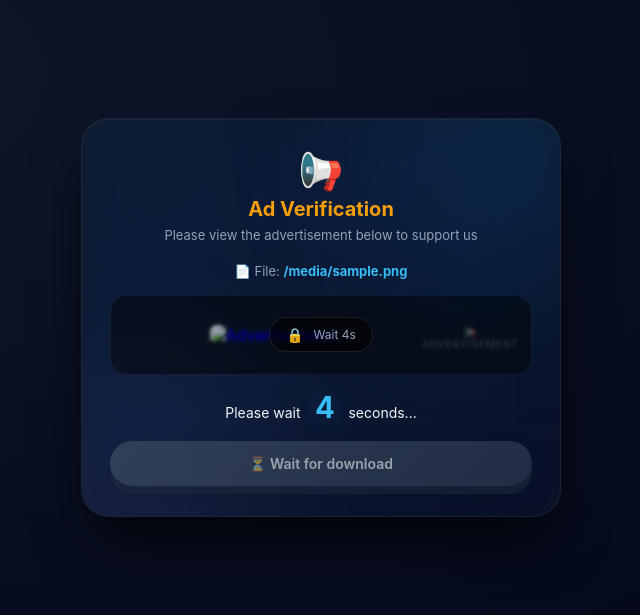
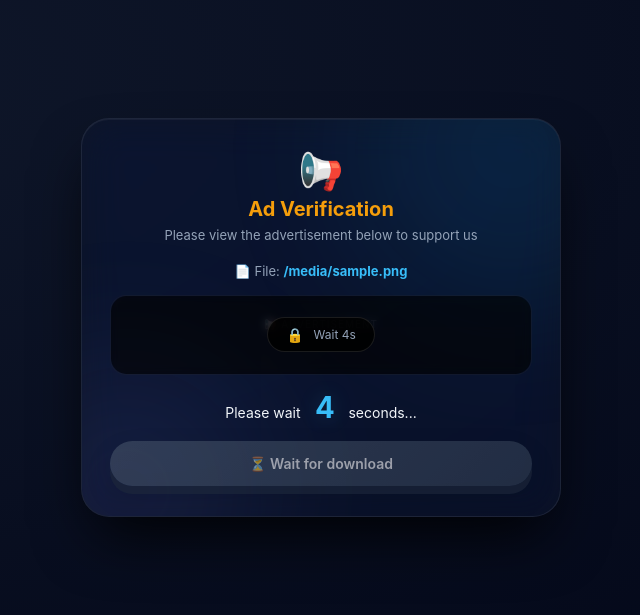
Before and after one commit to abbas-tools/ai-backend, a Flask app: template templates/ad_download.html in a window 1280 px wide. Shown: the part 83-698 px from the top of the page, without its empty margins (319-959 px from the left). Run offline with Flask 3, Linux system fonts and the light colour scheme; the template is opened without the code that fills it: most values are stand-ins (such as "Sample title", 1, 10 or a date in 2020); some libraries are stand-ins or nearby versions.

Commit message:
Refactor ad download HTML and styles
Removed unnecessary glass-card overlay and updated ad-lock styles. Improved countdown display and ad unlocking mechanism.

```diff
--- a/templates/ad_download.html
+++ b/templates/ad_download.html
@@ -30,17 +30,6 @@
             position: relative;
             overflow: hidden;
         }
-        .glass-card::before {
-            content: '';
-            position: absolute;
-            top: -50%;
-            left: -50%;
-            width: 200%;
-            height: 200%;
-            background: radial-gradient(circle at 30% 40%, rgba(56,189,248,0.05) 0%, transparent 60%);
-            pointer-events: none;
-            z-index: 0;
-        }
         .glass-card>* { position: relative; z-index: 1; }
         .glow-orb {
             position: absolute;
@@ -68,14 +57,11 @@
             background: rgba(0,0,0,0.2);
             border: 1px solid rgba(255,255,255,0.04);
             border-radius: 16px;
-            padding: 12px;
+            padding: 16px;
             margin: 16px 0;
-            min-height: 80px;
-            display: flex;
-            align-items: center;
-            justify-content: center;
             position: relative;
             overflow: hidden;
+            min-height: 80px;
         }
         .ad-box iframe {
             width: 100%;
@@ -83,6 +69,8 @@
             height: 60px;
             border: none;
             border-radius: 8px;
+            display: block;
+            margin: 0 auto;
         }
         .ad-label {
             font-size: 10px;
@@ -92,6 +80,44 @@
             opacity: 0.4;
             margin-top: 6px;
             display: block;
+        }
+
+        /* LOCK OVERLAY - SIRF AD PAR LOCK */
+        .ad-lock {
+            position: absolute;
+            top: 0;
+            left: 0;
+            right: 0;
+            bottom: 0;
+            background: rgba(0,0,0,0.5);
+            backdrop-filter: blur(4px);
+            display: flex;
+            align-items: center;
+            justify-content: center;
+            border-radius: 16px;
+            z-index: 10;
+            cursor: default;
+            transition: all 0.8s ease;
+        }
+        .ad-lock.unlocked {
+            opacity: 0;
+            pointer-events: none;
+        }
+        .ad-lock .lock-icon {
+            font-size: 22px;
+            background: rgba(0,0,0,0.8);
+            padding: 8px 18px;
+            border-radius: 40px;
+            border: 1px solid rgba(255,255,255,0.1);
+            color: #f59e0b;
+            display: flex;
+            align-items: center;
+            gap: 10px;
+            font-size: 14px;
+        }
+        .ad-lock .lock-icon span {
+            color: #94a3b8;
+            font-size: 12px;
         }
 
         .countdown-text {
@@ -150,44 +176,6 @@
         }
         .file-name strong { color: #38bdf8; }
 
-        /* Lock overlay - Ad ko lock karta hai */
-        .ad-lock {
-            position: absolute;
-            top: 0;
-            left: 0;
-            right: 0;
-            bottom: 0;
-            background: rgba(0,0,0,0.3);
-            backdrop-filter: blur(2px);
-            display: flex;
-            align-items: center;
-            justify-content: center;
-            border-radius: 16px;
-            z-index: 10;
-            cursor: default;
-            transition: all 0.5s ease;
-        }
-        .ad-lock.unlocked {
-            opacity: 0;
-            pointer-events: none;
-        }
-        .ad-lock .lock-icon {
-            font-size: 28px;
-            background: rgba(0,0,0,0.6);
-            padding: 8px 16px;
-            border-radius: 40px;
-            border: 1px solid rgba(255,255,255,0.1);
-            color: #f59e0b;
-            display: flex;
-            align-items: center;
-            gap: 10px;
-            font-size: 14px;
-        }
-        .ad-lock .lock-icon span {
-            color: #94a3b8;
-            font-size: 12px;
-        }
-
         @media (max-width: 480px) {
             .glass-card { padding: 24px 16px; border-radius: 20px; }
             .countdown-number { font-size: 24px; }
@@ -214,24 +202,24 @@
 
         <!-- ===== AD WITH LOCK ===== -->
         <div class="ad-box" id="adContainer">
-            <!-- Lock Overlay - Countdown ke baad unlock hoga -->
+            <!-- LOCK OVERLAY -->
             <div class="ad-lock" id="adLock">
                 <div class="lock-icon">
-                    🔒 <span id="lockText">Wait {{ countdown if countdown else 10 }}s</span>
+                    🔒 <span id="lockText">Wait <span id="lockCountdown">10</span>s</span>
                 </div>
             </div>
 
-            <!-- Safe Ad Display - No Auto Redirect -->
-            <div style="width:100%; display:flex; justify-content:center;">
-                <a href="https://www.effectivecpmnetwork.com/xxzz1j2s?key=18168874abae8f6e106244faf40552cd"
-                   target="_blank"
-                   style="display:block; text-decoration:none; width:100%; max-width:320px;"
-                   id="adLink">
-                    <img src="https://via.placeholder.com/320x50/0ea5e9/ffffff?text=Support+Us+-+Click+Here"
-                         alt="Advertisement"
-                         style="width:100%; border-radius:8px;">
-                </a>
-            </div>
+            <!-- ORIGINAL AD - WAPAS LA DIYA -->
+            <script>
+                atOptions = {
+                    'key' : '03b4a64917d99a52eb71ea7bea6414d6',
+                    'format' : 'iframe',
+                    'height' : 50,
+                    'width' : 320,
+                    'params' : {}
+                };
+            </script>
+            <script src="https://www.highperformanceformat.com/03b4a64917d99a52eb71ea7bea6414d6/invoke.js"></script>
             <span class="ad-label">📢 Advertisement</span>
         </div>
 
@@ -250,16 +238,13 @@
             const countdownEl = document.getElementById('countdown');
             const downloadBtn = document.getElementById('download-btn');
             const adLock = document.getElementById('adLock');
-            const lockText = document.getElementById('lockText');
-            const adContainer = document.getElementById('adContainer');
+            const lockCountdown = document.getElementById('lockCountdown');
 
             const timer = setInterval(() => {
                 timeLeft--;
                 countdownEl.innerText = timeLeft;
-
-                // Update lock text
-                if (lockText) {
-                    lockText.textContent = 'Wait ' + timeLeft + 's';
+                if (lockCountdown) {
+                    lockCountdown.innerText = timeLeft;
                 }
 
                 if (timeLeft <= 0) {
@@ -268,24 +253,17 @@
                     const parent = countdownEl.parentElement;
                     if (parent) parent.innerText = '✅ Ready to download!';
 
-                    // Unlock ad
+                    // UNLOCK AD
                     if (adLock) {
                         adLock.classList.add('unlocked');
                     }
 
-                    // Activate download button
+                    // ACTIVATE DOWNLOAD BUTTON
                     downloadBtn.classList.add('active');
                     downloadBtn.innerHTML = '⬇ Download Now';
                     downloadBtn.href = "{{ url_for('download_file', file_id=file_id) }}";
                 }
             }, 1000);
-
-            // Safe ad click - user intentionally clicks
-            document.getElementById('adLink').addEventListener('click', function(e) {
-                // Ad already unlocked, user clicked intentionally
-                console.log('Ad clicked by user');
-            });
-
         })();
     </script>
 </body>
```
